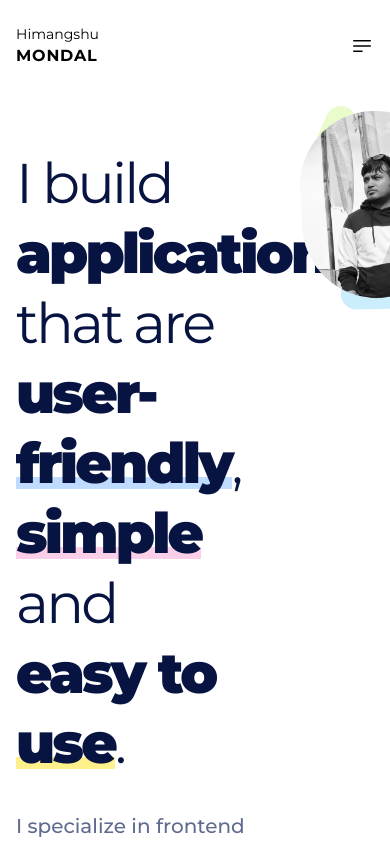
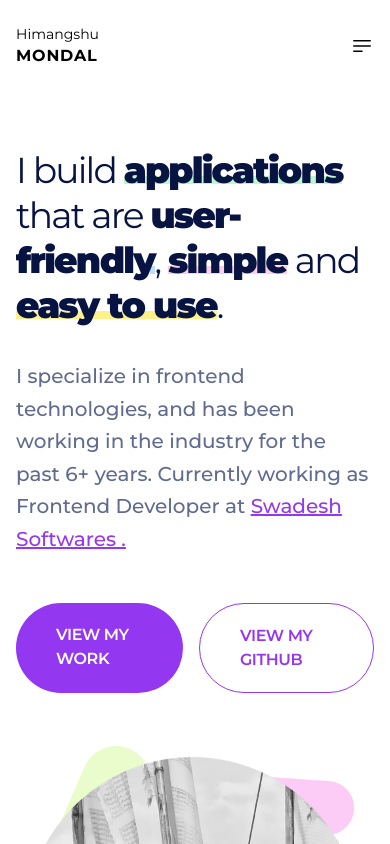
Before and after one commit to himangshum17/personal-portfolio, a Next.js app: page / in a window 390 px wide. Shown: the top 844 px of the page. Built offline with nearby package versions, Linux system fonts and the light colour scheme.

Commit message:
ui: hero layout made responsive

```diff
--- a/layouts/hero/hero.layout.tsx
+++ b/layouts/hero/hero.layout.tsx
@@ -5,28 +5,28 @@ const Hero = () => {
   return (
     <section className='py-20'>
       <div className='container'>
-        <div className='grid gap-10 grid-cols-12'>
-          <div className='col-span-7'>
-            <h1 className='text-[56px] leading-tight -tracking-wider text-customgray'>
+        <div className='grid gap-10 grid-cols-1 xl:grid-cols-12'>
+          <div className='col-span-1 xl:col-span-7'>
+            <h1 className='text-4xl md:text-[56px] leading-tight -tracking-wider text-customgray'>
               I build{' '}
               <strong className='font-black relative'>
                 applications
-                <div className='absolute left-0 bg-green-200 h-3 -z-10 w-full bottom-2' />
+                <div className='absolute left-0 bg-green-200 h-2 xl:h-3 -z-10 w-full bottom-2' />
               </strong>{' '}
               that are{' '}
               <strong className='font-black relative'>
                 user-friendly
-                <div className='absolute left-0 bg-blue-200 h-3 -z-10 w-full bottom-2' />
+                <div className='absolute left-0 bg-blue-200 h-2 xl:h-3 -z-10 w-full bottom-2' />
               </strong>
               ,{' '}
               <strong className='font-black relative'>
                 simple
-                <div className='absolute left-0 bg-pink-200 h-3 -z-10 w-full bottom-2' />
+                <div className='absolute left-0 bg-pink-200 h-2 xl:h-3 -z-10 w-full bottom-2' />
               </strong>{' '}
               and{' '}
               <strong className='font-black relative'>
                 easy to use
-                <div className='absolute left-0 bg-yellow-200 h-3 -z-10 w-full bottom-2' />
+                <div className='absolute left-0 bg-yellow-200 h-2 xl:h-3 -z-10 w-full bottom-2' />
               </strong>
               .
             </h1>
@@ -47,7 +47,7 @@ const Hero = () => {
               <Button variant='outline'>view my github</Button>
             </div>
           </div>
-          <div className='-mt-12 col-span-5'>
+          <div className='xl:-mt-12 col-span-1 xl:col-span-5 flex justify-center'>
             <Image
               src='/assets/images/hero-image.png'
               width='545'
```
